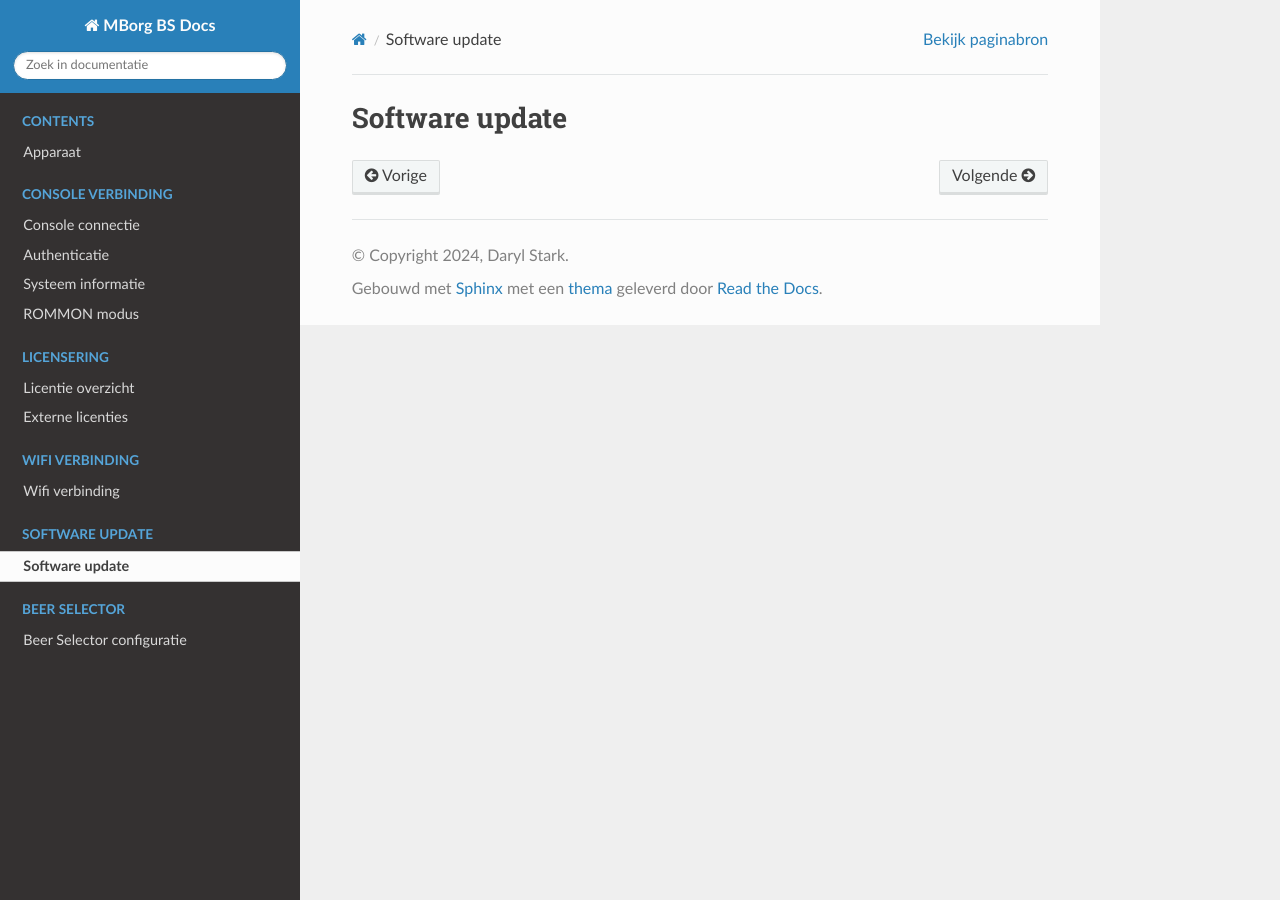
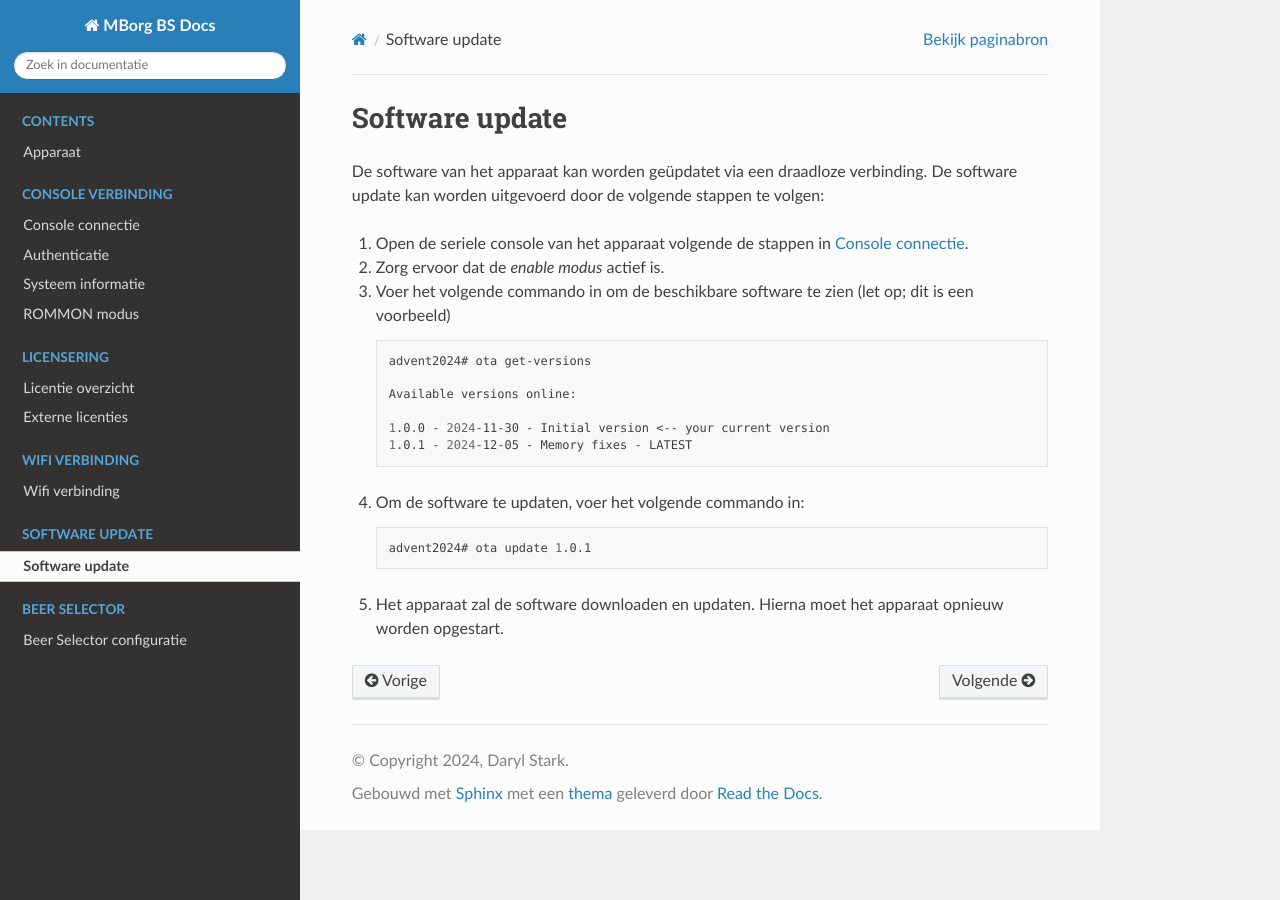
Before and after one commit to DarylStark/advent2024-mborg-bs-docs, a Sphinx documentation site: the page built from source/05-software-update/01-software-update.rst, in a window 1280 px wide. Built offline with Sphinx 7.4.7 and the Read the Docs theme 3.1.0, drawn with Linux system fonts in a browser that asks for light colours.

Commit message:
Add the page about OTA updates
Fixes #9

```diff
--- a/source/05-software-update/01-software-update.rst
+++ b/source/05-software-update/01-software-update.rst
@@ -1,2 +1,25 @@
 Software update
 ===============
+
+De software van het apparaat kan worden geüpdatet via een draadloze verbinding. De software update kan worden uitgevoerd door de volgende stappen te volgen:
+
+1.  Open de seriele console van het apparaat volgende de stappen in `Console connectie <../02-console/01-console-connection.html>`_.
+2.  Zorg ervoor dat de *enable modus* actief is.
+3.  Voer het volgende commando in om de beschikbare software te zien (let op; dit is een voorbeeld)
+
+    .. code-block:: bash
+
+        advent2024# ota get-versions
+
+        Available versions online:
+
+        1.0.0 - 2024-11-30 - Initial version <-- your current version
+        1.0.1 - 2024-12-05 - Memory fixes - LATEST
+
+4.  Om de software te updaten, voer het volgende commando in:
+
+    .. code-block:: bash
+
+        advent2024# ota update 1.0.1
+
+5.  Het apparaat zal de software downloaden en updaten. Hierna moet het apparaat opnieuw worden opgestart.
```
